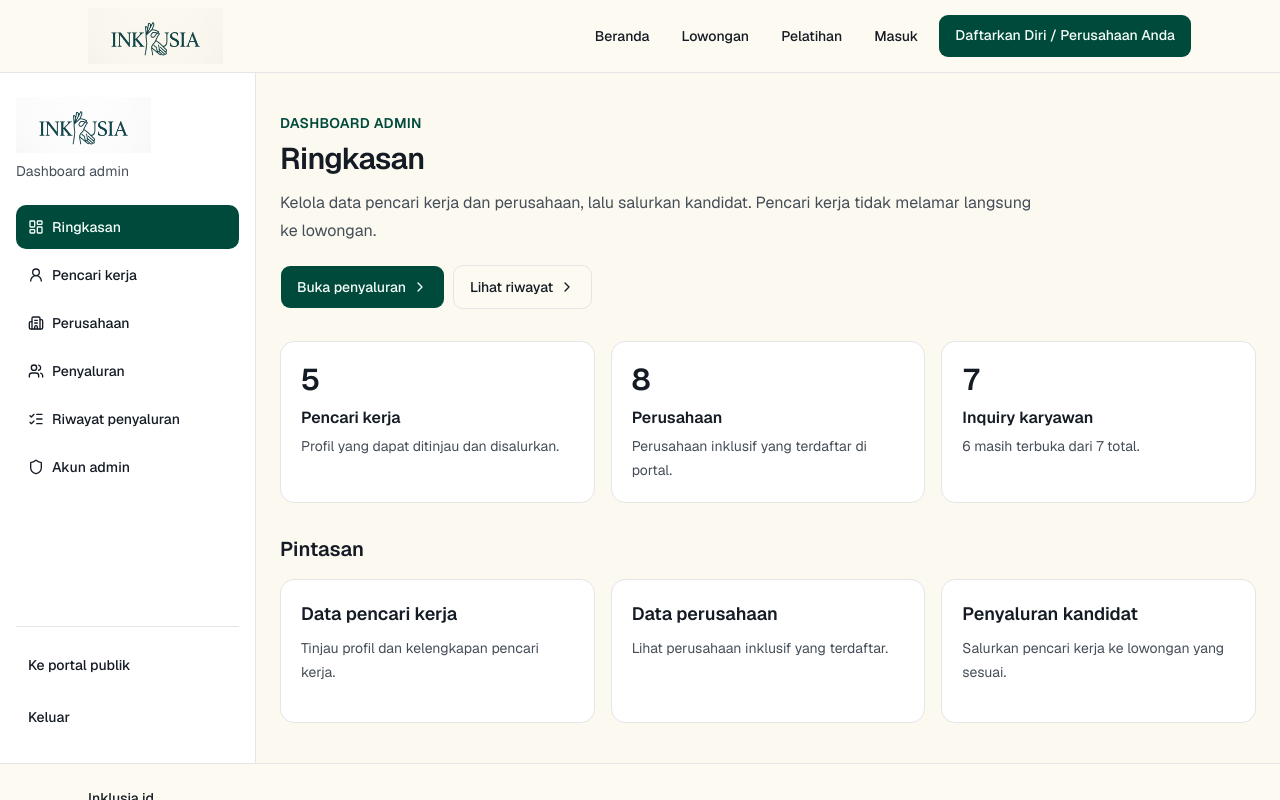
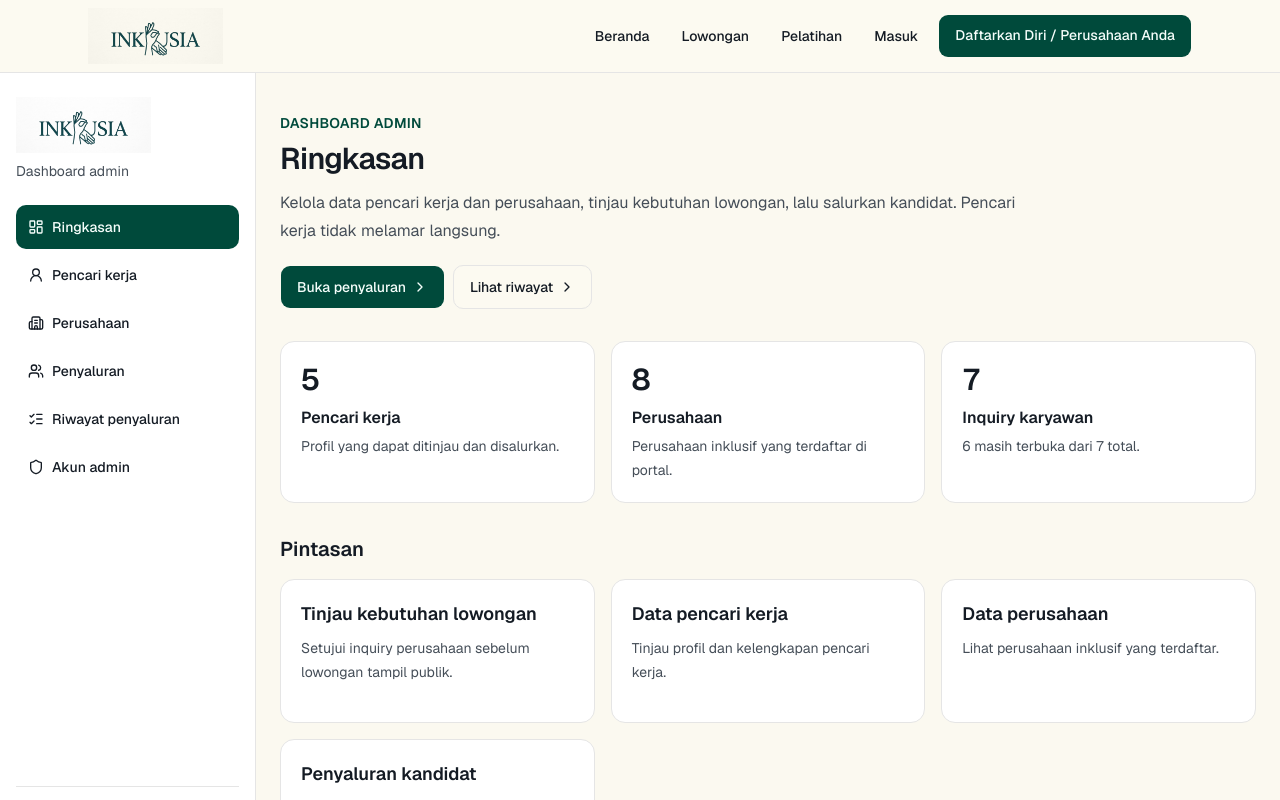
Before and after one commit to MozartMongi/Inklusia, a Next.js app: page /admin in a window 1280 px wide. Shown: the top 800 px of the page. Built offline with nearby package versions, Linux system fonts and the light colour scheme; no server answers.

Commit message:
Add quick link for job vacancy needs review
Added a new quick link for reviewing job vacancy needs and updated the summary text to include this functionality.

```diff
--- a/src/app/admin/page.tsx
+++ b/src/app/admin/page.tsx
@@ -14,6 +14,11 @@ export const metadata: Metadata = {
 };
 
 const QUICK_LINKS = [
+  {
+    href: "/admin/kebutuhan",
+    title: "Tinjau kebutuhan lowongan",
+    description: "Setujui inquiry perusahaan sebelum lowongan tampil publik.",
+  },
   {
     href: "/admin/pencari-kerja",
     title: "Data pencari kerja",
@@ -48,8 +53,8 @@ export default async function AdminDashboardPage() {
           Ringkasan
         </h1>
         <p className="text-muted-foreground mt-3 text-base leading-7">
-          Kelola data pencari kerja dan perusahaan, lalu salurkan kandidat.
-          Pencari kerja tidak melamar langsung ke lowongan.
+          Kelola data pencari kerja dan perusahaan, tinjau kebutuhan lowongan,
+          lalu salurkan kandidat. Pencari kerja tidak melamar langsung.
         </p>
         <PageActions>
           <PageActionLink href="/admin/penyaluran" variant="default">
```
